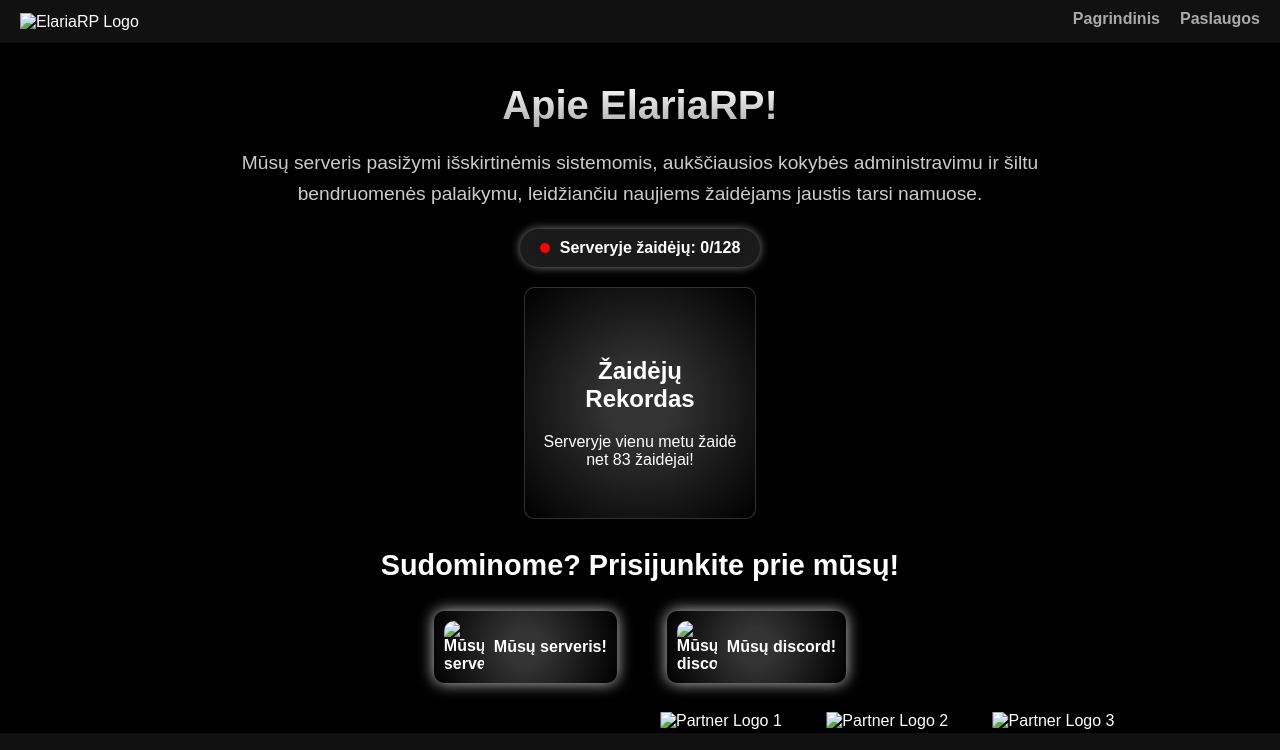
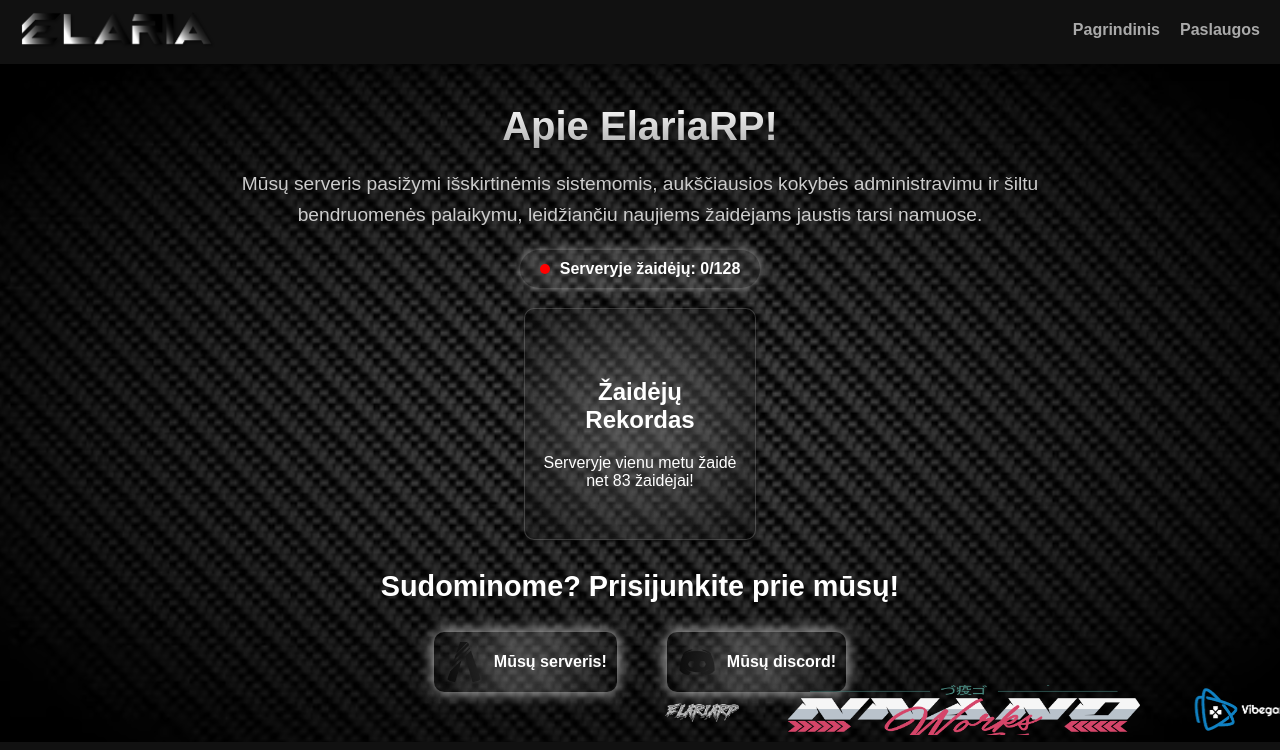
Before and after one commit to ElariaRP/ElariaRP, a plain HTML site: page about.html in a window 1280 px wide. Shown: the top 750 px of the page. Drawn offline with Linux system fonts and the light colour scheme; no server answers.

Commit message:
Update about.html

```diff
--- a/about.html
+++ b/about.html
@@ -26,7 +26,7 @@ body::-webkit-scrollbar {
 
 
         body {
-            background: url('aelariarp.png') no-repeat center center fixed;
+            background: url('photo/aelariarp.png') no-repeat center center fixed;
             background-size: cover;
             filter: brightness(100%);
             color: white;
@@ -330,11 +330,11 @@ body::-webkit-scrollbar {
 <body>
     <nav class="navbar">
         <div class="navbar-logo">
-            <img src="elariarp2.png" alt="ElariaRP Logo">
+            <img src="photo/elariarp2.png" alt="ElariaRP Logo">
         </div>
         <div class="navbar-menu">
             <a href="https://www.elaria.lt/">Pagrindinis</a>
-            <a href="https://www.elaria.lt/">Paslaugos</a>
+            <a href="https://www.elaria.lt/parduotuve">Paslaugos</a>
         </div>
     </nav>
 </body>
@@ -361,20 +361,20 @@ body::-webkit-scrollbar {
 
     <div class="join-section">
         <a href="https://cfx.re/join/48adaq" target="_blank" class="join-btn">
-            <img src="server.png" alt="Mūsų serveris" class="join-img">
+            <img src="photo/server.png" alt="Mūsų serveris" class="join-img">
             <span>Mūsų serveris!</span>
         </a>
         <a href="https://discord.gg/elariarp" target="_blank" class="join-btn">
-            <img src="discord.png" alt="Mūsų discord" class="join-img">
+            <img src="photo/discord.png" alt="Mūsų discord" class="join-img">
             <span>Mūsų discord!</span>
         </a>
     </div>
 
     <div class="logo-banner">
         <div class="logo-track">
-            <img src="logo1.png" alt="Partner Logo 1">
-            <img src="nanno.png" alt="Partner Logo 2">
-            <img src="vibegames.png" alt="Partner Logo 3">
+            <img src="photo/logo1.png" alt="Partner Logo 1">
+            <img src="photo/nanno.png" alt="Partner Logo 2">
+            <img src="photo/vibegames.png" alt="Partner Logo 3">
         </div>
     </div>
 
```
